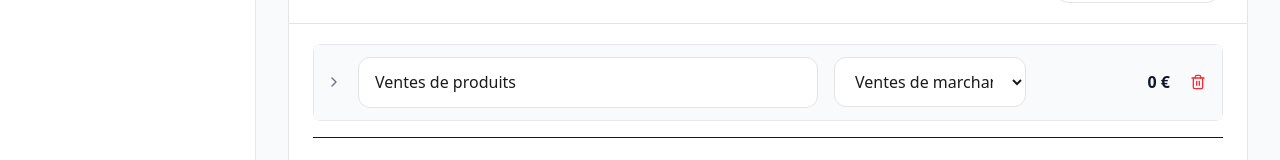
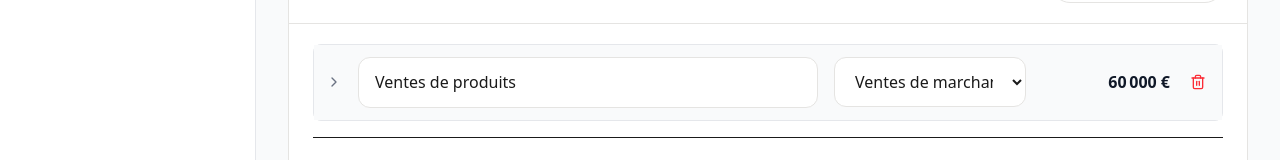
Before and after one commit to atykSz/Expert-Comptable, a Next.js app: page /previsionnel/1/compte-resultat in a window 1280 px wide. Shown: the part 322-482 px from the top of the page. Built offline with nearby package versions, Linux system fonts and the light colour scheme.

Commit message:
fix: add missing yearOffset prop to LigneCARow component

```diff
--- a/src/app/previsionnel/[id]/compte-resultat/page.tsx
+++ b/src/app/previsionnel/[id]/compte-resultat/page.tsx
@@ -46,8 +46,8 @@ function YearTabs({ selectedYear, onYearChange }: { selectedYear: number, onYear
                     key={year}
                     onClick={() => onYearChange(year)}
                     className={`px-4 py-2 rounded-lg font-medium transition-colors flex items-center gap-2 ${selectedYear === year
-                            ? 'bg-blue-600 text-white'
-                            : 'bg-white text-gray-600 border border-gray-200 hover:bg-gray-50'
+                        ? 'bg-blue-600 text-white'
+                        : 'bg-white text-gray-600 border border-gray-200 hover:bg-gray-50'
                         }`}
                 >
                     <Calendar className="h-4 w-4" />
@@ -541,6 +541,7 @@ export default function CompteResultatPage({
                                 onUpdate={updateLigneCA}
                                 onDelete={deleteLigneCA}
                                 mois={mois}
+                                yearOffset={0}
                             />
                         ))}
 
```
